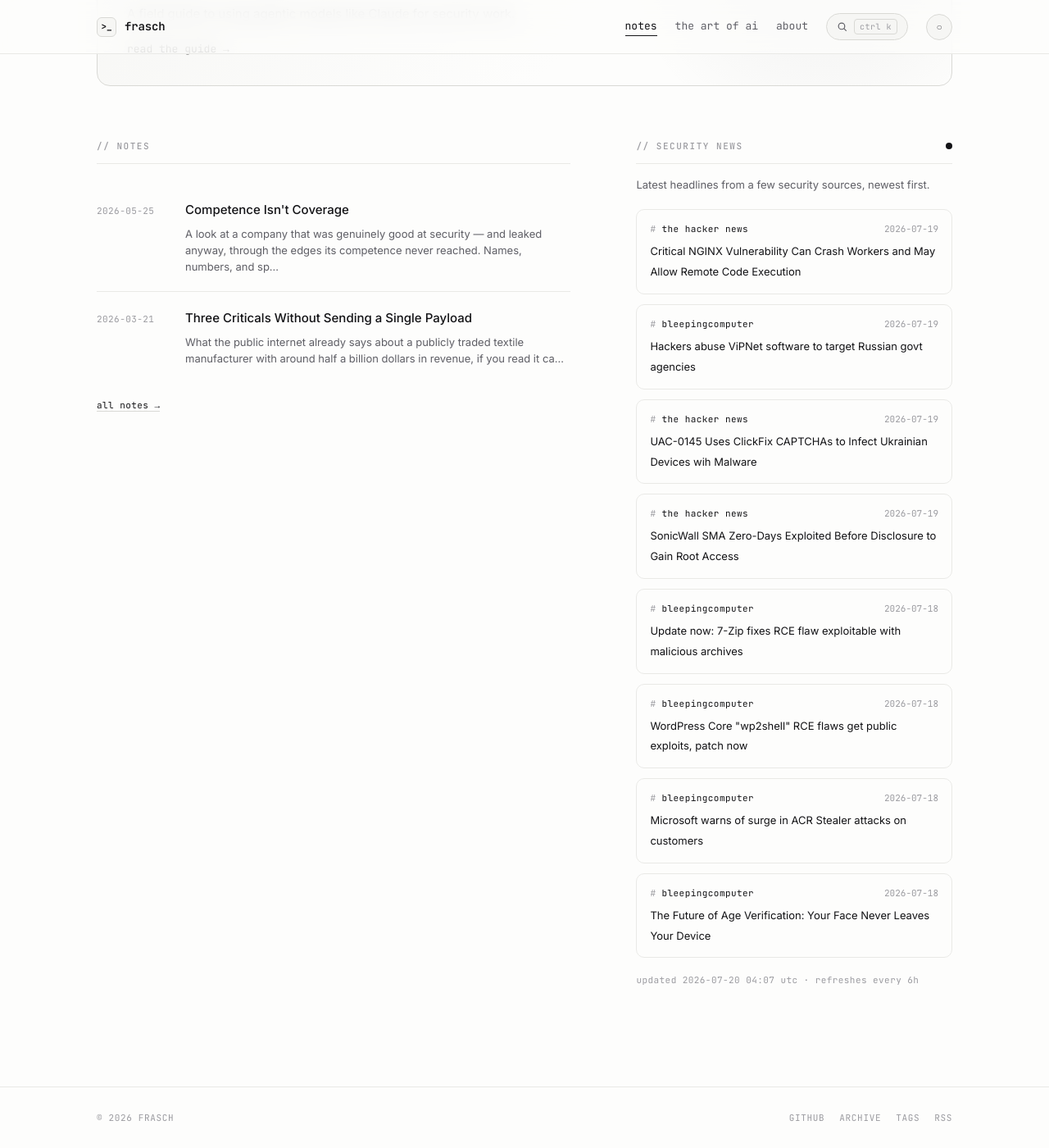
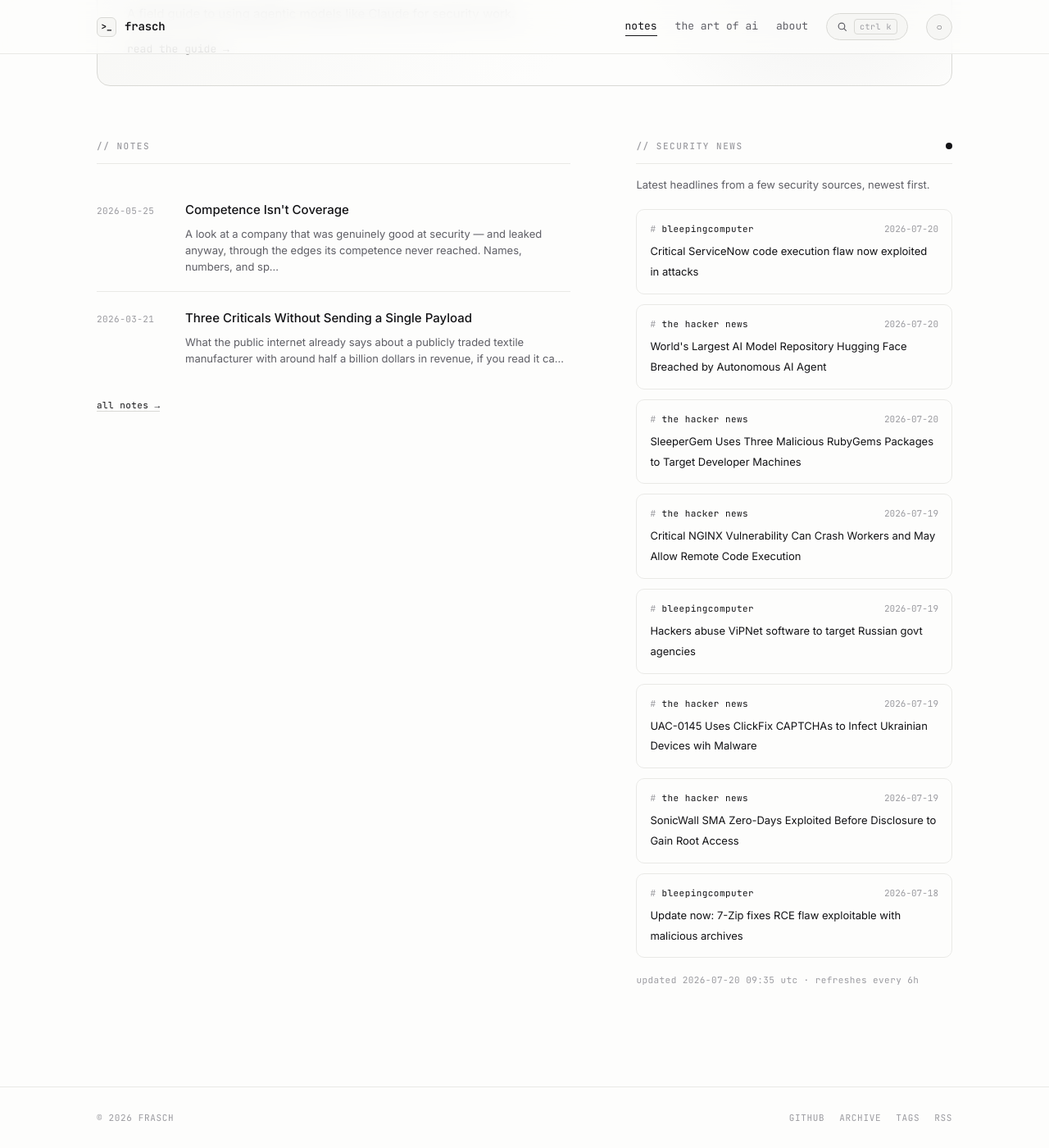
Before and after one commit to whoisfrasch/frasch, a Jekyll site: the page built from index.html, in a window 1280 px wide and 1400 px high, scrolled down 615 px. Shown: the whole window at 82% size. Built offline with Jekyll 4.4.1, drawn with Linux system fonts in a browser that asks for light colours.

Commit message:
Refresh security news feed

```diff
--- a/_data/news.json
+++ b/_data/news.json
@@ -1,6 +1,24 @@
 {
-  "updated": "2026-07-20T04:07:15Z",
+  "updated": "2026-07-20T09:35:21Z",
   "items": [
+    {
+      "source": "bleepingcomputer",
+      "title": "Critical ServiceNow code execution flaw now exploited in attacks",
+      "link": "https://www.bleepingcomputer.com/news/security/critical-servicenow-code-execution-flaw-now-exploited-in-attacks/",
+      "date": "2026-07-20T09:29:20Z"
+    },
+    {
+      "source": "the hacker news",
+      "title": "World's Largest AI Model Repository Hugging Face Breached by Autonomous AI Agent",
+      "link": "https://thehackernews.com/2026/07/worlds-largest-ai-model-repository.html",
+      "date": "2026-07-20T05:27:26Z"
+    },
+    {
+      "source": "the hacker news",
+      "title": "SleeperGem Uses Three Malicious RubyGems Packages to Target Developer Machines",
+      "link": "https://thehackernews.com/2026/07/sleepergem-uses-three-malicious.html",
+      "date": "2026-07-20T05:15:39Z"
+    },
     {
       "source": "the hacker news",
       "title": "Critical NGINX Vulnerability Can Crash Workers and May Allow Remote Code Execution",
@@ -30,24 +48,6 @@
       "title": "Update now: 7-Zip fixes RCE flaw exploitable with malicious archives",
       "link": "https://www.bleepingcomputer.com/news/security/update-now-7-zip-fixes-rce-flaw-exploitable-with-malicious-archives/",
       "date": "2026-07-18T19:32:02Z"
-    },
-    {
-      "source": "bleepingcomputer",
-      "title": "WordPress Core \"wp2shell\" RCE flaws get public exploits, patch now",
-      "link": "https://www.bleepingcomputer.com/news/security/wordpress-core-wp2shell-rce-flaws-get-public-exploits-patch-now/",
-      "date": "2026-07-18T17:22:47Z"
-    },
-    {
-      "source": "bleepingcomputer",
-      "title": "Microsoft warns of surge in ACR Stealer attacks on customers",
-      "link": "https://www.bleepingcomputer.com/news/security/microsoft-warns-of-surge-in-acr-stealer-attacks-on-customers/",
-      "date": "2026-07-18T14:17:19Z"
-    },
-    {
-      "source": "bleepingcomputer",
-      "title": "The Future of Age Verification: Your Face Never Leaves Your Device",
-      "link": "https://www.bleepingcomputer.com/news/security/the-future-of-age-verification-your-face-never-leaves-your-device/",
-      "date": "2026-07-18T13:15:24Z"
     }
   ]
 }
```
